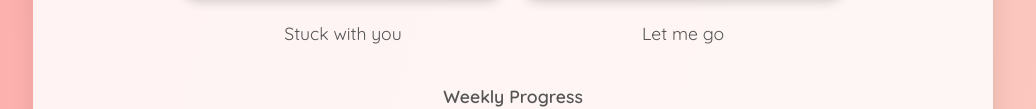
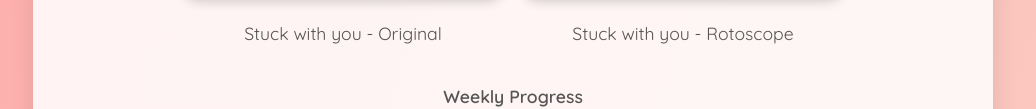
Before and after one commit to llrxnxn/Multimedia-and-Authoring, a plain HTML site: page index.html in a window 1280 px wide. Shown: the part 3268-3377 px from the top of the page, without its empty margins (127-1163 px from the left). Drawn offline with Linux system fonts and the light colour scheme.

Commit message:
Update project files with latest changes

```diff
--- a/index.html
+++ b/index.html
@@ -173,14 +173,14 @@
     <video width="320" controls loop playsinline>
       <source src="rotoscope_vid/original.mp4" type="video/mp4">
     </video>
-    <p>Stuck with you</p>
+    <p>Stuck with you - Original</p>
   </div>
 
   <div style="text-align: center;">
     <video width="320" controls loop playsinline>
       <source src="intro2.mp4" type="video/mp4">
     </video>
-    <p>Let me go</p>
+    <p>Stuck with you - Rotoscope</p>
   </div>
 </div>
 
```
